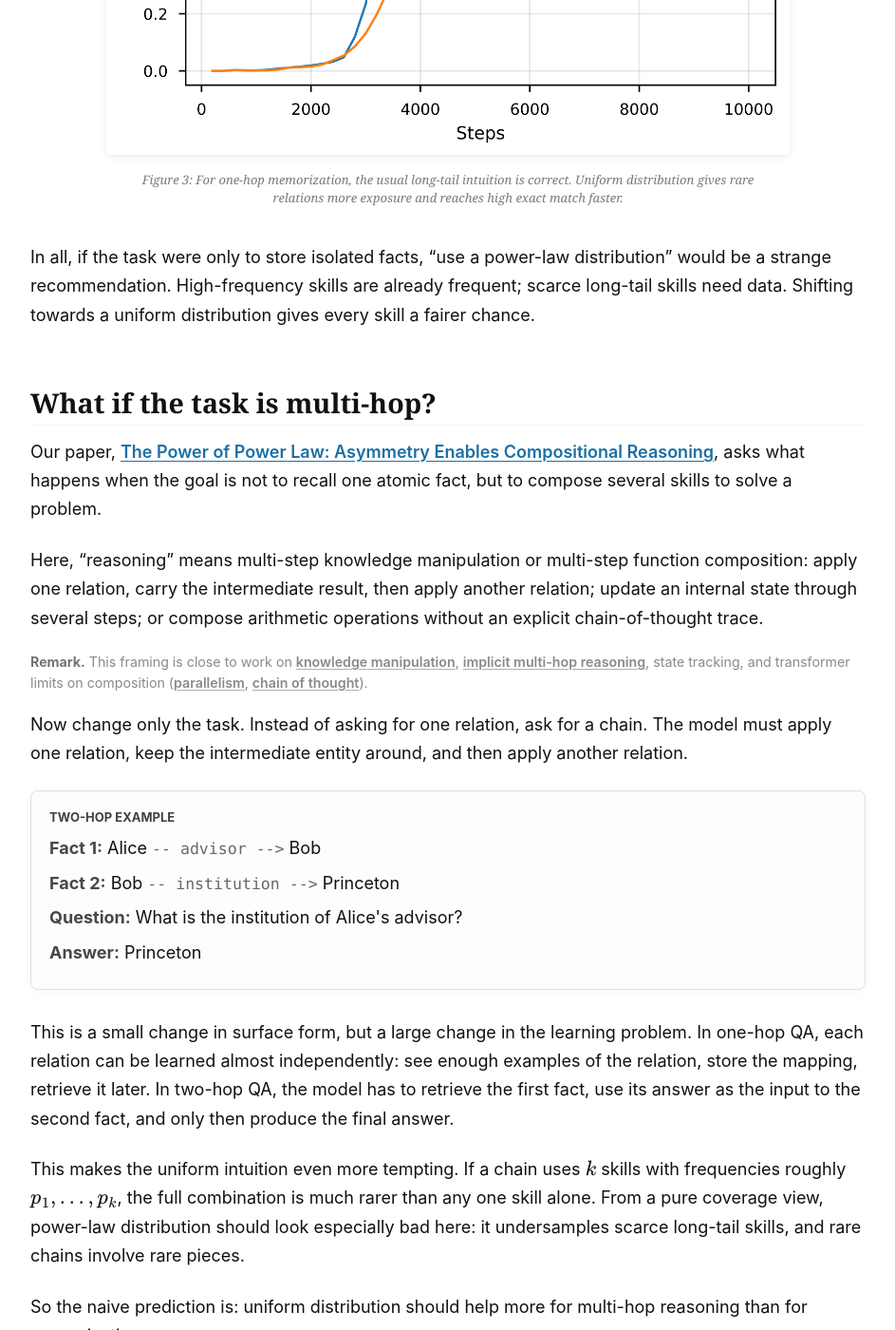
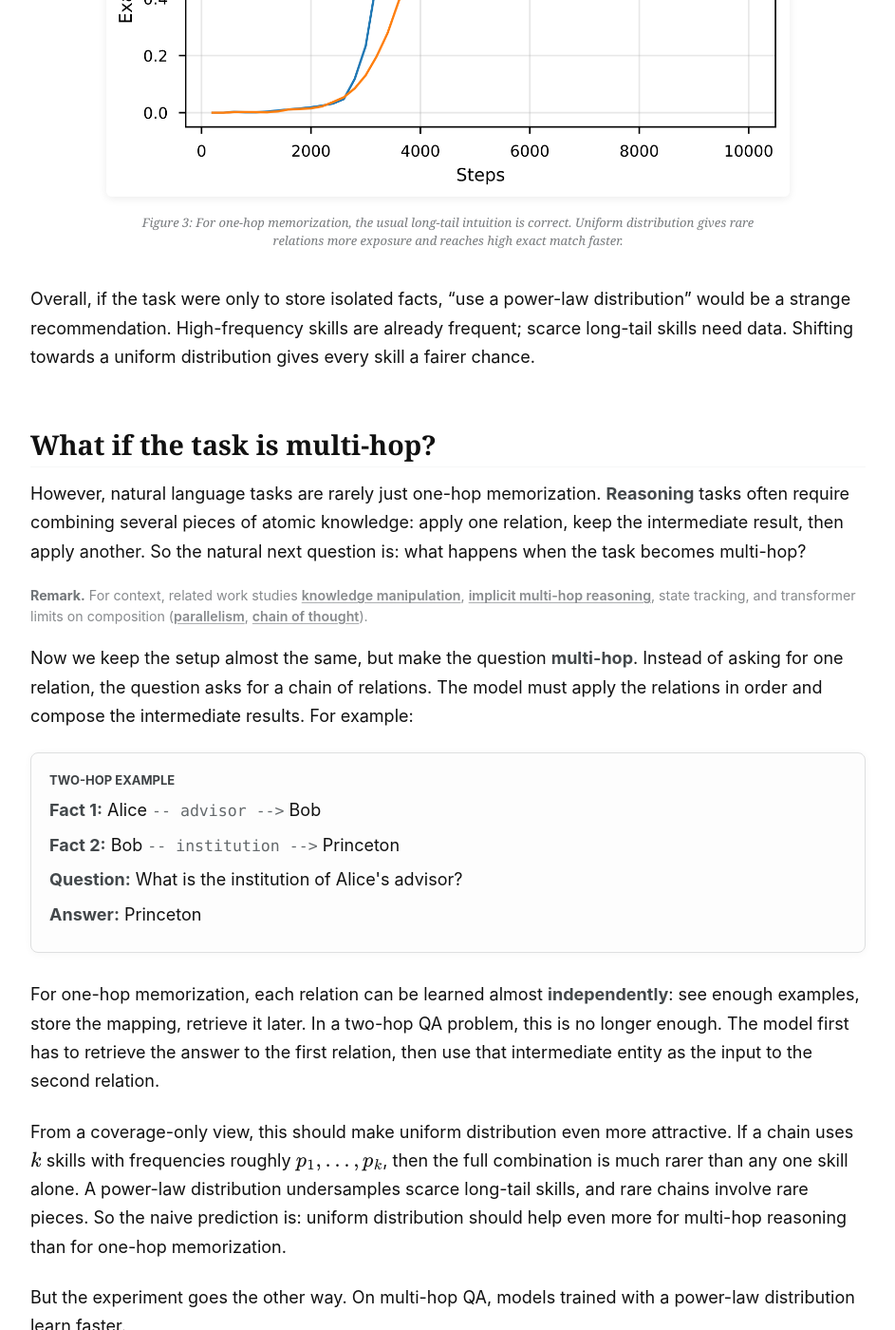
Before and after one commit to zixuan-wang-dlt/zixuan-wang-dlt.github.io, a Jekyll site: the page built from _posts/2026-06-23-power-law-compositional-reasoning.md, in a window 1280 px wide and 1400 px high, scrolled down 3003 px. Shown: the whole window at 95% size, without its empty margins (168-1111 px from the left). Built offline with Jekyll 4.4.1, drawn with Linux system fonts in a browser that asks for light colours; some web fonts are replaced; formulas are drawn with MathJax 3; comment, search, counter and statistics services are not loaded; some of the changed text lies outside the part shown.

Commit message:
Polish grammar in power-law post

```diff
--- a/_posts/2026-06-23-power-law-compositional-reasoning.md
+++ b/_posts/2026-06-23-power-law-compositional-reasoning.md
@@ -62,9 +62,9 @@ That is the intuition we start from. If a power-law distribution creates a long-
   <figcaption>Figure 2: Uniform distribution assigns nearly equal probability mass to each skill. Power-law distribution keeps high-frequency skills and scarce long-tail skills. The puzzle is why this asymmetry improves the loss landscape for compositional reasoning tasks.</figcaption>
 </figure>
 
-## Sanity check: memorization on one-hops
+## Sanity check: one-hop memorization
 
-We start with a task where memorizing atomic knowledge is required, one-hop Question Answering (QA). Each example contains a single fact of the form "entity -- relation --> answer." The question asks for that answer directly. There is no intermediate entity to carry, no second relation to apply, and no hidden chain to execute. This is memorization in the cleanest sense.
+We start with a task that mainly requires memorizing atomic knowledge: one-hop question answering (QA). Each example contains a single fact of the form "entity -- relation --> answer." The question asks for that answer directly. There is no intermediate entity to carry, no second relation to apply, and no hidden chain to execute. This is memorization in the cleanest sense.
 
 In this setting, if a relation is rare under a power-law distribution, the model simply sees fewer direct examples of that relation. Since the test set asks one-hop questions across all relations, the bottleneck is coverage of long-tail relation skills. Therefore, uniform distribution should help on this task.
 
@@ -84,17 +84,15 @@ The experiment behaves exactly this way. We randomly rank relations, train one m
   <figcaption>Figure 3: For one-hop memorization, the usual long-tail intuition is correct. Uniform distribution gives rare relations more exposure and reaches high exact match faster.</figcaption>
 </figure>
 
-In all, if the task were only to store isolated facts, "use a power-law distribution" would be a strange recommendation. High-frequency skills are already frequent; scarce long-tail skills need data. Shifting towards a uniform distribution gives every skill a fairer chance.
+Overall, if the task were only to store isolated facts, "use a power-law distribution" would be a strange recommendation. High-frequency skills are already frequent; scarce long-tail skills need data. Shifting towards a uniform distribution gives every skill a fairer chance.
 
 ## What if the task is multi-hop?
 
-Our paper, [The Power of Power Law: Asymmetry Enables Compositional Reasoning](https://arxiv.org/abs/2604.22951), asks what happens when the goal is not to recall one atomic fact, but to compose several skills to solve a problem.
+However, natural language tasks are rarely just one-hop memorization. <strong>Reasoning</strong> tasks often require combining several pieces of atomic knowledge: apply one relation, keep the intermediate result, then apply another. So the natural next question is: what happens when the task becomes multi-hop?
 
-Here, "reasoning" means multi-step knowledge manipulation or multi-step function composition: apply one relation, carry the intermediate result, then apply another relation; update an internal state through several steps; or compose arithmetic operations without an explicit chain-of-thought trace.
+<p class="powerlaw-remark"><strong>Remark.</strong> For context, related work studies <a href="https://arxiv.org/abs/2309.14402">knowledge manipulation</a>, <a href="https://arxiv.org/abs/2505.17923">implicit multi-hop reasoning</a>, state tracking, and transformer limits on composition (<a href="https://direct.mit.edu/tacl/article/doi/10.1162/tacl_a_00562/116410/The-Parallelism-Tradeoff-Limitations-of-Log">parallelism</a>, <a href="https://arxiv.org/abs/2310.07923">chain of thought</a>).</p>
 
-<p class="powerlaw-remark"><strong>Remark.</strong> This framing is close to work on <a href="https://arxiv.org/abs/2309.14402">knowledge manipulation</a>, <a href="https://arxiv.org/abs/2505.17923">implicit multi-hop reasoning</a>, state tracking, and transformer limits on composition (<a href="https://direct.mit.edu/tacl/article/doi/10.1162/tacl_a_00562/116410/The-Parallelism-Tradeoff-Limitations-of-Log">parallelism</a>, <a href="https://arxiv.org/abs/2310.07923">chain of thought</a>).</p>
-
-Now change only the task. Instead of asking for one relation, ask for a chain. The model must apply one relation, keep the intermediate entity around, and then apply another relation.
+Now we keep the setup almost the same, but make the question <strong>multi-hop</strong>. Instead of asking for one relation, the question asks for a chain of relations. The model must apply the relations in order and compose the intermediate results. For example:
 
 <div class="powerlaw-example">
   <div class="powerlaw-example__title">Two-hop example</div>
@@ -106,24 +104,18 @@ Now change only the task. Instead of asking for one relation, ask for a chain. T
   </div>
 </div>
 
-This is a small change in surface form, but a large change in the learning problem. In one-hop QA, each relation can be learned almost independently: see enough examples of the relation, store the mapping, retrieve it later. In two-hop QA, the model has to retrieve the first fact, use its answer as the input to the second fact, and only then produce the final answer.
+For one-hop memorization, each relation can be learned almost <strong>independently</strong>: see enough examples, store the mapping, retrieve it later. In a two-hop QA problem, this is no longer enough. The model first has to retrieve the answer to the first relation, then use that intermediate entity as the input to the second relation.
 
-This makes the uniform intuition even more tempting. If a chain uses $k$ skills with frequencies roughly $p_1,\ldots,p_k$, the full combination is much rarer than any one skill alone. From a pure coverage view, power-law distribution should look especially bad here: it undersamples scarce long-tail skills, and rare chains involve rare pieces.
+From a coverage-only view, this should make uniform distribution even more attractive. If a chain uses $k$ skills with frequencies roughly $p_1,\ldots,p_k$, then the full combination is much rarer than any one skill alone. A power-law distribution undersamples scarce long-tail skills, and rare chains involve rare pieces. So the naive prediction is: uniform distribution should help even more for multi-hop reasoning than for one-hop memorization.
 
-So the naive prediction is: uniform distribution should help more for multi-hop reasoning than for memorization.
-
-But the experiment goes the other way.
+But the experiment goes the other way. On multi-hop QA, models trained with a power-law distribution learn faster.
 
 <figure class="powerlaw-figure powerlaw-figure--compact">
   <img src="/images/blog/power-law/multi-hop-qa-accuracy.png" alt="Power-law distribution learns the multi-hop QA task earlier than uniform distribution">
   <figcaption>Figure 4: The one-hop result says uniform distribution helps coverage. The multi-hop result says coverage is not enough for compositional reasoning tasks.</figcaption>
 </figure>
 
-So the puzzle is not "is uniform distribution good or bad?" For isolated facts, uniform distribution is good for the expected reason: it improves exposure. The real question is: **what changes when a model has to compose skills rather than recall them one at a time?**
-
-Our answer is that composition changes the optimization geometry. Uniform distribution removes imbalance, but it can also make the loss landscape too symmetric near initialization. Power-law distribution breaks this symmetry and creates the first useful descent signal.
-
-To see this without all the moving parts of a transformer, we need a toy task where the only thing left is skill composition under a training distribution.
+This is the central question of our paper: **what changes when a model has to compose skills rather than recall them one at a time? Why can a power-law distribution help models learn compositional reasoning after it hurts one-hop memorization?**
 
 ## A minimalist model of skill composition
 
```
Also changed, not shown: other parts of _posts/2026-06-23-power-law-compositional-reasoning.md (+1 -1 lines).
